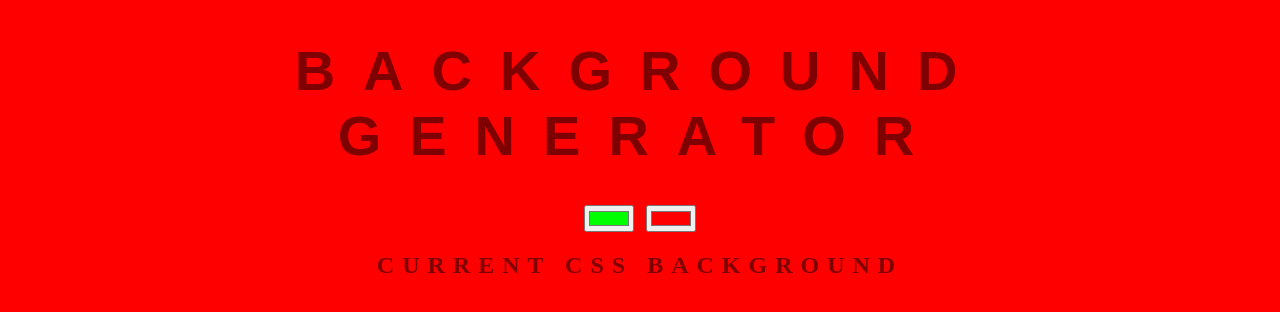
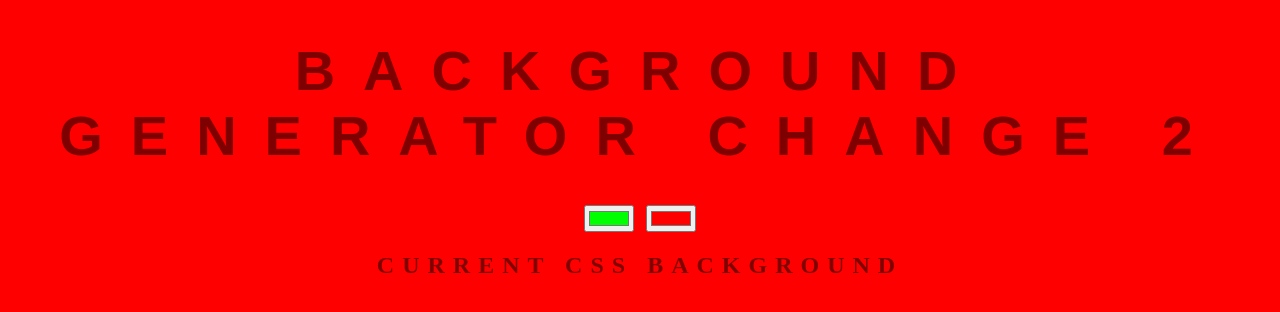
Before and after one commit to mattbarbar510/background-generator, a plain HTML site: page index.html in a window 1280 px wide. Drawn offline with Linux system fonts and the light colour scheme.

Commit message:
changing text AGAIN

```diff
--- a/index.html
+++ b/index.html
@@ -5,7 +5,7 @@
 	<link rel="stylesheet" type="text/css" href="style.css">
 </head>
 <body id = "gradient">
-	<h1>Background Generator</h1>
+	<h1>Background Generator change 2</h1>
 	<input oninput="setGradient()" class = "color1" type="color" name="color1" value="#00ff00">
 	<input oninput="setGradient()" class = "color2" type="color" name="color2" value="#ff0000">
 	<h2>Current CSS Background</h2>
```
